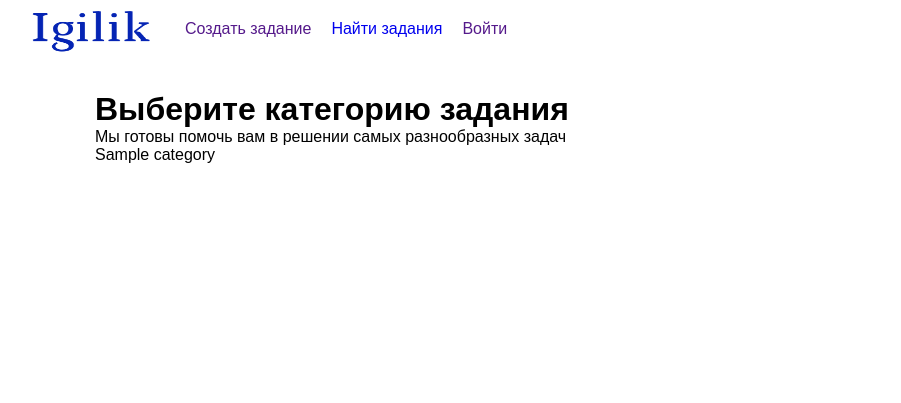
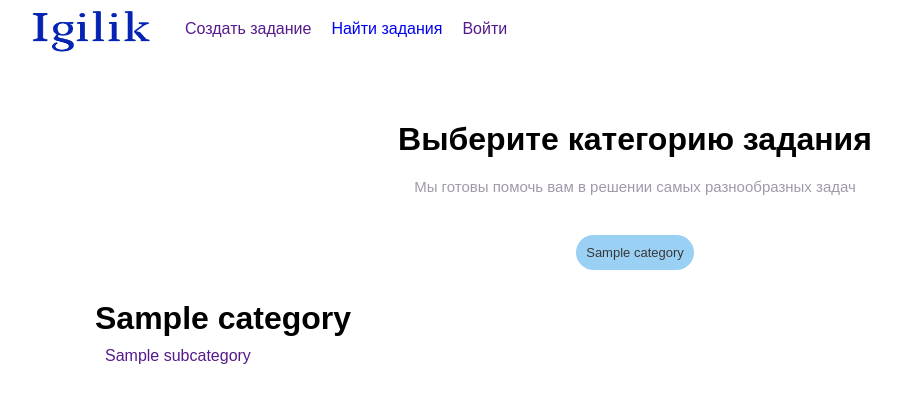
Before and after one commit to Sherdos/Igilik, a Django app: page /category/1/ in a window 1280 px wide. Shown: the top 403 px of the page, without its empty margins (5-906 px from the left). Run offline with Django 4.2, Linux system fonts and the light colour scheme; tables that the repository leaves empty hold one stand-in row (values such as "Sample post").

Commit message:
To sort by category

```diff
--- a/freelance/models.py
+++ b/freelance/models.py
@@ -52,7 +52,7 @@ class Category(models.Model):
 class Subcategory(models.Model):
     name = models.CharField("Название подкатегории", max_length=50)
     slug = models.SlugField('Url')
-    category = models.ForeignKey(Category, on_delete=models.CASCADE,)
+    category = models.ForeignKey(Category, on_delete=models.CASCADE, related_name='selfcategory')
 
 
 
--- a/templates/static/site/css/category.css
+++ b/templates/static/site/css/category.css
@@ -1,28 +1,55 @@
-@import url(./style.css);
+/* @import url(./style.css); */
 
 /*
 .categories-choose{
 
 } */
 
-.categories-info{
+.title-categories {
   text-align: center;
-    font-size: small;
+  padding: 10px;
 }
 
-  .categories-cards{
+.title-categories h1 {
   padding: 20px;
-    display: flex;
-    flex-wrap: wrap;
 }
 
-  .category {
-    padding: 20px;
-    text-decoration: none;
-    width: 28%;
+.title-categories p {
+  color: #a199aa;
+  font-size: 15px;
 }
 
-  .category a {
-    color: black;
+.cards {
+  display: flex;
+  padding: 30px;
+  column-gap: 10px;
+  justify-content: center;
+}
+
+.card {
+  padding: 10px;
+  border: 1px solid var(--col_gray);
+  border-radius: 20px;
+  font-size: small;
+  background-color: white;
+  color: rgb(56, 55, 55);
 
 }
+
+.card:hover {
+  color: var(--col_base);
+}
+
+.active {
+  background-color: rgba(25, 149, 231, 0.438);
+  border: none;
+}
+
+.sub-cards {
+  display: grid;
+
+}
+
+.sub-card {
+  padding: 10px;
+}
--- a/templates/static/site/css/style.css
+++ b/templates/static/site/css/style.css
@@ -1,6 +1,6 @@
 :root {
   --col_base:rgb(19, 75, 205);
-  --color:white;
+  --col_gray:#d4d4d4;
   --box-shadown:4px 4px 35px 0px rgba(34, 60, 80, 0.2);
 }
 
@@ -34,20 +34,6 @@ header img {
   width: 150px;
   margin-top: -13px;
 }
-
-
-
-
-
-
-
-
-
-
-
-
-
-
-
-
-@import url(./category.css);
+/* @import url(./category.css);
+@import url(./orders.css);
+@import url(./index.css); */
--- a/templates/static/site/js/main.js
+++ b/templates/static/site/js/main.js
@@ -1,16 +1,22 @@
 
 
 
-function toggle(source) {
-    checkboxes = document.getElementsByName('category');
+function toggle(self) {
+    checkboxes = document.getElementsByName(self.name);
     for(var i=0, n=checkboxes.length;i<n;i++) {
-        checkboxes[i].checked = source.checked;
+        checkboxes[i].checked = self.checked;
+        sub(checkboxes[i])
       }
-  }
+    }
 
-function n() {
-    t=document.getElementById('all-categories')
-    checkboxes = document.getElementsByName('category');
+function sub(self) {
+    subcheckboxes = document.getElementsByClassName(self.class);
+    for(var i=0, n=subcheckboxes.length;i<n;i++) {
+        subcheckboxes[i].checked = self.checked;
+      }
+}
+
+function test(checkboxes, t) {
     let count = 0
     for(var i=0, n=checkboxes.length;i<n;i++) {
         if (checkboxes[i].checked == false){
@@ -23,5 +29,17 @@ function n() {
     else{
         t.checked = false
     }
+}
 
+function n(self) {
+    let t=document.getElementById('all-categories')
+    checkboxes = document.getElementsByName(self.name);
+    sub(self)
+    test(checkboxes, t)
 }
+
+function subn(self) {
+    let t=document.getElementById('category')
+    checkboxes = document.getElementsByName(self.name);
+    test(checkboxes, t)
+}
--- a/templates/templates/site/category.html
+++ b/templates/templates/site/category.html
@@ -1,5 +1,8 @@
 {% extends "site/homepage.html" %}
-
+{% load static %}
+{% block css %}
+        <link rel="stylesheet" href="{% static 'site/css/category.css' %}">
+{% endblock css %}
 {% block content %}
     <div class="title-categories">
         <h1>Выберите категорию задания</h1>
@@ -8,9 +11,32 @@
     <div class="cards">
 
         {% for item in categories %}
-            <div class="card">
-                <p>{{item.name}}</p>
-            </div>
+
+            {% if item.id == category.id %}
+            <a href="{{item.get_absolute_url}}">
+                <button class="card active">
+                        {{item.name}}
+                    </button>
+            </a>
+            {% else %}
+            <a href="{{item.get_absolute_url}}">
+                <button class="card">
+                        {{item.name}}
+                    </button>
+            </a>
+            {% endif %}
+
+        {% endfor %}
+
+    </div>
+
+    <h1>{{category.name}}</h1>
+    <div class="sub-cards">
+
+        {% for subcategory in category.selfcategory.all %}
+            <a href="" class="sub-card">
+                {{subcategory.name}}
+            </a>
         {% endfor %}
 
     </div>
--- a/templates/urls.py
+++ b/templates/urls.py
@@ -4,6 +4,5 @@ from .views import *
 urlpatterns = [
     path('',index,name='index' ),
     path('orders/',orders, name='orders' ),
-    path('search/',search,name='search' ),
     path('category/<int:id>/',category_view,name='category' ),
 ]
--- a/templates/views.py
+++ b/templates/views.py
@@ -13,28 +13,24 @@ def index(request):
     return render(request,template_name,context)
 
 def orders(request):
+    template_name = 'site/orders.html'
     orders=Order.objects.all()
     categories = Category.objects.all()
-    template_name = 'site/orders.html'
+    active_categories = request.POST.getlist('category')
+    active_categories = list(map(int, active_categories))
+    key_word = request.GET.get('key')
+    if key_word:
+        orders=Order.objects.filter(title__icontains = key_word)
+
+
+
     context = {
         'orders':orders,
-        'categories':categories
+        'categories':categories,
+        'active_categories':active_categories
     }
     return render(request,template_name,context)
 
-def search(request):
-    key_word = request.GET.get('key')
-    template_name = 'site/orders.html'
-    if key_word:
-        orders=Order.objects.filter(title__icontains = key_word)
-    else:
-        orders = Order.objects.all()
-    categories = Category.objects.all()
-    context = {
-        'orders':orders,
-        'categories':categories,
-    }
-    return render(request,template_name,context)
 
 def category_view(request, id):
     template_name = 'site/category.html'
@@ -45,3 +41,11 @@ def category_view(request, id):
         'categories':categories,
     }
     return render(request,template_name,context)
+
+def category_filter(request):
+    template_name = 'site/category.html'
+    categories = request.POST.get('categories')
+    context = {
+        'categories':categories,
+    }
+    return render(request,template_name,context)
```
Also changed, not shown: templates/static/site/css/orders.css (+6 -1 lines), templates/templates/site/orders.html (+30 -6 lines), freelance/migrations/0005_alter_subcategory_category.py (added). Lines whose indentation alone changed are shown as unchanged.
